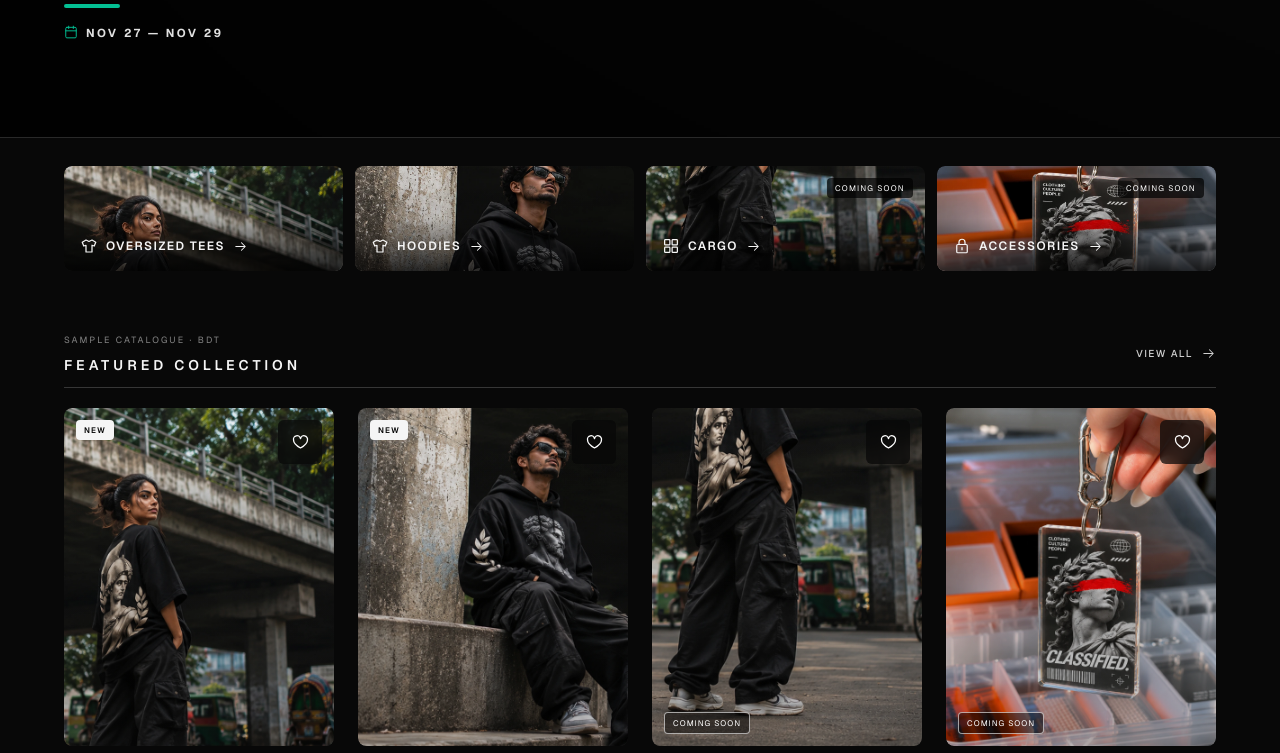
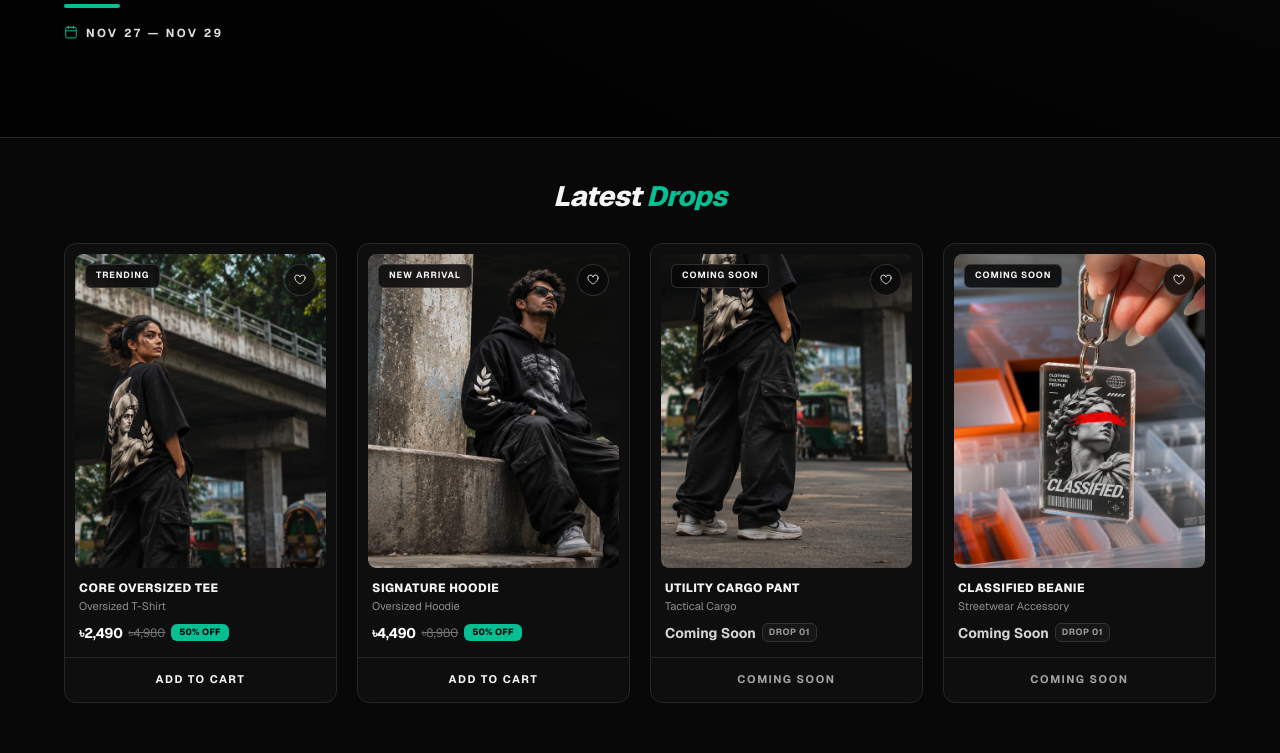
Before and after one commit to wearclassified/Classified., a Next.js app: page / in a window 1280 px wide. Shown: the part 520-1273 px from the top of the page. Built offline with nearby package versions, Linux system fonts and the light colour scheme.

Commit message:
feat: add storefront layout components and catalog data

```diff
--- a/src/components/brand-logo.tsx
+++ b/src/components/brand-logo.tsx
@@ -13,10 +13,10 @@ type BrandLogoProps = {
 export function BrandLogo({ className }: BrandLogoProps) {
   return (
     <span
-      className={`inline-flex items-center gap-2 ${binggoWood.className} ${className ?? ""}`}
+      className={`inline-flex items-center gap-2 leading-none ${binggoWood.className} ${className ?? ""}`}
     >
-      <BrandMark className="h-[1.05em] w-auto shrink-0 -translate-y-[0.05em]" />
-      <span className="leading-none text-inherit">Classified.</span>
+      <BrandMark className="h-[1.05em] w-auto shrink-0" />
+      <span className="inline-block translate-y-[0.07em] leading-none text-inherit">Classified.</span>
     </span>
   );
 }
--- a/src/features/storefront/components/hero-section.tsx
+++ b/src/features/storefront/components/hero-section.tsx
@@ -171,7 +171,7 @@ export function HeroSection() {
 
       {/* 5. Typography & Campaign Content Layer */}
       <div
-        className="relative z-10 mx-auto w-full max-w-[1600px] px-5 pt-[clamp(76px,10vh,104px)] pb-10 sm:px-8 sm:pb-20 sm:pt-24 lg:px-16 lg:pb-[clamp(76px,12vh,150px)] lg:pt-28 will-change-transform"
+        className="relative z-10 mx-auto w-full max-w-[1600px] px-5 pt-[clamp(140px,17vh,172px)] pb-14 sm:px-8 sm:pb-20 sm:pt-24 lg:px-16 lg:pb-[clamp(76px,12vh,150px)] lg:pt-28 will-change-transform"
         style={{
           transform: `translate3d(0, ${scrollY * 0.18}px, 0)`,
           opacity: Math.max(0, 1 - scrollY / 600),
--- /dev/null
+++ b/src/features/storefront/components/latest-drops-section.tsx
@@ -0,0 +1,155 @@
+"use client";
+
+import Image from "next/image";
+import Link from "next/link";
+import { formatBDT, type StoreProduct } from "../data/catalog";
+import { StoreIcon } from "./store-icon";
+
+type LatestDropsSectionProps = {
+  products: StoreProduct[];
+  wishlist: Set<string>;
+  onWishlistToggle: (productId: string) => void;
+  onAddToCart: (product: StoreProduct, size: string) => void;
+};
+
+function getDiscountPercent(price?: number, originalPrice?: number): number | null {
+  if (!price || !originalPrice || originalPrice <= price) return null;
+  return Math.round(((originalPrice - price) / originalPrice) * 100);
+}
+
+/**
+ * Drop showcase positioned directly below the hero featuring bordered cards,
+ * discount pricing pills, wishlist toggles, and quick add-to-cart actions.
+ */
+export function LatestDropsSection({
+  products,
+  wishlist,
+  onWishlistToggle,
+  onAddToCart,
+}: LatestDropsSectionProps) {
+  return (
+    <section id="latest-drops" aria-labelledby="latest-drops-heading" className="store-container pb-4 pt-7 sm:pb-6 sm:pt-10">
+      <h2
+        id="latest-drops-heading"
+        className="mb-5 text-center text-xl font-extrabold italic tracking-[-0.02em] text-[#f5f5f5] sm:mb-7 sm:text-2xl lg:text-[1.75rem]"
+      >
+        Latest <span className="text-[#03bf93]">Drops</span>
+      </h2>
+
+      <div className="grid grid-cols-2 gap-3 sm:gap-4 lg:grid-cols-4 lg:gap-5">
+        {products.map((product) => {
+          const isWishlisted = wishlist.has(product.id);
+          const discountPercent = getDiscountPercent(product.price, product.originalPrice);
+          const badgeLabel = product.dropBadge ?? (product.comingSoon ? "Coming Soon" : product.label);
+
+          return (
+            <article
+              key={product.id}
+              className="group flex min-w-0 flex-col overflow-hidden rounded-xl border border-[#262626] bg-[#0e0e0e] transition-colors duration-300 hover:border-[#3d3d3d]"
+            >
+              {/* Framed Product Media */}
+              <div className="p-2 pb-0 sm:p-2.5 sm:pb-0">
+                <div className="relative aspect-[4/5] w-full overflow-hidden rounded-lg bg-[#161616]">
+                  <Link href={`/product/${product.id}/`} className="block h-full w-full">
+                    <Image
+                      src={product.image}
+                      alt={product.imageAlt}
+                      fill
+                      unoptimized
+                      sizes="(max-width: 639px) 46vw, (max-width: 1023px) 46vw, 24vw"
+                      className="rounded-lg object-cover transition-transform duration-500 motion-reduce:transition-none group-hover:scale-[1.035]"
+                    />
+                    <span
+                      aria-hidden="true"
+                      className="pointer-events-none absolute inset-0 rounded-lg bg-gradient-to-t from-black/25 via-transparent to-black/10"
+                    />
+                  </Link>
+
+                  {badgeLabel ? (
+                    <span className="pointer-events-none absolute left-2 top-2 rounded-md border border-white/15 bg-[#080808]/85 px-2 py-0.5 text-[8px] font-bold uppercase tracking-[0.1em] text-[#f5f5f5] backdrop-blur-sm sm:left-2.5 sm:top-2.5 sm:px-2.5 sm:py-1 sm:text-[9px]">
+                      {badgeLabel}
+                    </span>
+                  ) : null}
+
+                  <button
+                    type="button"
+                    onClick={() => onWishlistToggle(product.id)}
+                    aria-pressed={isWishlisted}
+                    aria-label={`${isWishlisted ? "Remove" : "Save"} ${product.name} ${isWishlisted ? "from" : "to"} wishlist`}
+                    className={`absolute right-2 top-2 z-10 flex h-7 w-7 items-center justify-center rounded-full border border-white/15 bg-[#080808]/75 backdrop-blur-sm transition-colors hover:border-white/40 hover:text-white sm:right-2.5 sm:top-2.5 sm:h-8 sm:w-8 ${
+                      isWishlisted ? "text-[#03bf93]" : "text-white/85"
+                    }`}
+                  >
+                    <StoreIcon name="heart" size={14} className={isWishlisted ? "fill-[#03bf93]" : ""} />
+                  </button>
+                </div>
+              </div>
+
+              {/* Product Details */}
+              <Link
+                href={`/product/${product.id}/`}
+                className="flex flex-1 flex-col px-2.5 pb-3 pt-2.5 sm:px-3.5 sm:pb-3.5 sm:pt-3"
+              >
+                <h3 className="truncate text-[11px] font-extrabold uppercase tracking-[0.04em] text-[#f5f5f5] sm:text-xs">
+                  {product.name}
+                </h3>
+                <p className="mt-0.5 truncate text-[10px] text-[#8f8f8f] sm:text-[11px]">
+                  {product.categoryLabel ?? product.tagline ?? "Streetwear Essential"}
+                </p>
+
+                <div className="mt-2 flex flex-wrap items-center gap-x-1.5 gap-y-1">
+                  {product.comingSoon ? (
+                    <>
+                      <span className="text-xs font-bold text-[#d4d4d4] sm:text-sm">
+                        Coming Soon
+                      </span>
+                      <span className="rounded-md border border-[#333] bg-[#161616] px-1.5 py-0.5 text-[8px] font-bold uppercase tracking-wider text-[#9a9a9a] sm:text-[9px]">
+                        Drop 01
+                      </span>
+                    </>
+                  ) : (
+                    <>
+                      <span className="text-xs font-bold tracking-tight text-white sm:text-sm">
+                        {formatBDT(product.price ?? 0)}
+                      </span>
+                      {product.originalPrice ? (
+                        <span className="text-[10px] text-[#737373] line-through sm:text-xs">
+                          {formatBDT(product.originalPrice)}
+                        </span>
+                      ) : null}
+                      {discountPercent ? (
+                        <span className="rounded-md bg-[#03bf93] px-1.5 py-0.5 text-[8px] font-extrabold uppercase tracking-wide text-[#080808] sm:px-2 sm:text-[9px]">
+                          {discountPercent}% OFF
+                        </span>
+                      ) : null}
+                    </>
+                  )}
+                </div>
+              </Link>
+
+              {/* Full-Width Bottom Action */}
+              <div className="border-t border-[#262626]">
+                {product.comingSoon ? (
+                  <Link
+                    href={`/product/${product.id}/`}
+                    className="flex min-h-10 w-full items-center justify-center text-[10px] font-bold uppercase tracking-[0.14em] text-[#a3a3a3] transition-colors hover:bg-white/5 hover:text-white sm:min-h-11 sm:text-[11px]"
+                  >
+                    Coming Soon
+                  </Link>
+                ) : (
+                  <button
+                    type="button"
+                    onClick={() => onAddToCart(product, "M")}
+                    className="flex min-h-10 w-full items-center justify-center text-[10px] font-bold uppercase tracking-[0.14em] text-[#f5f5f5] transition-colors hover:bg-[#f5f5f5] hover:text-[#080808] sm:min-h-11 sm:text-[11px]"
+                  >
+                    Add to Cart
+                  </button>
+                )}
+              </div>
+            </article>
+          );
+        })}
+      </div>
+    </section>
+  );
+}
--- a/src/features/storefront/components/storefront-footer.tsx
+++ b/src/features/storefront/components/storefront-footer.tsx
@@ -39,7 +39,7 @@ export function StorefrontFooter({ hasMobileBottomNav = true }: { hasMobileBotto
     >
       <div className="store-container grid gap-8 py-9 sm:grid-cols-2 sm:gap-6 sm:py-12 lg:grid-cols-[1.4fr_1fr_1fr_1fr]">
         <div>
-          <Link href="/" aria-label="Classified home" className="inline-flex">
+          <Link href="/" aria-label="Classified home" className="inline-flex w-fit items-center leading-none">
             <BrandLogo className="text-2xl text-[#f5f5f5]" />
           </Link>
           <p className="mt-3 max-w-xs text-xs leading-5 text-[#929292]">
--- a/src/features/storefront/components/storefront-header.tsx
+++ b/src/features/storefront/components/storefront-header.tsx
@@ -52,7 +52,7 @@ export function StorefrontHeader({
           }`}
         >
           <div className="mx-auto grid h-full max-w-[1600px] grid-cols-[1fr_auto_1fr] items-center px-8 xl:px-16">
-            <Link href="/" aria-label="Classified home" className="w-fit">
+            <Link href="/" aria-label="Classified home" className="inline-flex w-fit items-center leading-none">
               <BrandLogo className="text-[1.65rem] tracking-tight text-[#f5f5f5]" />
             </Link>
 
@@ -115,7 +115,7 @@ export function StorefrontHeader({
               : "border-b border-transparent bg-transparent"
           }`}
         >
-          <Link href="/" aria-label="Classified home" className="w-fit">
+          <Link href="/" aria-label="Classified home" className="inline-flex w-fit items-center leading-none">
             <BrandLogo className="text-[1.35rem] tracking-tight text-[#f5f5f5]" />
           </Link>
           <div className="flex items-center gap-0.5">
--- a/src/features/storefront/components/storefront-home.tsx
+++ b/src/features/storefront/components/storefront-home.tsx
@@ -4,6 +4,7 @@ import { useMemo, useState } from "react";
 import { CategorySection } from "./category-section";
 import { FeaturedCollection } from "./featured-collection";
 import { HeroSection } from "./hero-section";
+import { LatestDropsSection } from "./latest-drops-section";
 import { BrandManifesto } from "./brand-manifesto";
 import { MembershipSection } from "./membership-section";
 import { MobileBottomNav } from "./mobile-bottom-nav";
@@ -71,6 +72,11 @@ export function StorefrontHome() {
   }
 
   function addToCart(product: StoreProduct, size: string) {
+    if (product.comingSoon) {
+      setAnnouncement(`${product.name} is coming soon and is not orderable.`);
+      return;
+    }
+
     setCartLines((current) => {
       const existing = current.find((line) => line.product.id === product.id && line.size === size);
       if (existing) {
@@ -119,6 +125,12 @@ export function StorefrontHome() {
       />
       <main className="pb-16 lg:pb-0">
         <HeroSection />
+        <LatestDropsSection
+          products={storeProducts}
+          wishlist={wishlist}
+          onWishlistToggle={toggleWishlist}
+          onAddToCart={addToCart}
+        />
         <CategorySection
           selectedCategory={selectedCategory}
           onSelectCategory={(category) => {
--- a/src/features/storefront/data/catalog.ts
+++ b/src/features/storefront/data/catalog.ts
@@ -4,10 +4,13 @@ export type StoreProduct = {
   id: string;
   name: string;
   category: StoreCategoryId;
+  categoryLabel?: string;
   price?: number;
+  originalPrice?: number;
   image: string;
   imageAlt: string;
   label?: string;
+  dropBadge?: string;
   comingSoon?: boolean;
   tagline?: string;
   description?: string;
@@ -61,10 +64,13 @@ export const storeProducts: StoreProduct[] = [
     id: "core-oversized-tee",
     name: "Core Oversized Tee",
     category: "tees",
+    categoryLabel: "Oversized T-Shirt",
     price: 2490,
+    originalPrice: 4980,
     image: "/images/product-core-oversized-tee.webp",
     imageAlt: "Classified Core Oversized Tee in heavyweight black cotton featuring Greek statue back print",
     label: "New",
+    dropBadge: "Trending",
     tagline: "Heavyweight 280 GSM Boxy Graphic Tee",
     description:
       "Cut from ultra-dense 280 GSM compact combed cotton. Designed with dropped shoulders, elongated sleeves, and a structured 1.25\" ribbed collar that retains its shape over years of wear. Features the archival classical Greek statue artwork screen-printed across the back with subtle discharge ink for a soft, breathable hand feel.",
@@ -92,10 +98,13 @@ export const storeProducts: StoreProduct[] = [
     id: "signature-hoodie",
     name: "Signature Hoodie",
     category: "hoodies",
+    categoryLabel: "Oversized Hoodie",
     price: 4490,
+    originalPrice: 8980,
     image: "/images/product-signature-hoodie.webp",
     imageAlt: "Classified Signature Hoodie in heavy black fleece with classical Greek sculpture graphic",
     label: "New",
+    dropBadge: "New Arrival",
     tagline: "460 GSM Heavy French Terry Fleece",
     description:
       "Engineered for maximum drape and structural silhouette. Crafted from custom-knit 460 GSM combed French terry cotton with a dry, substantial hand feel. Features a double-layered crossover hood without drawstrings, dropped shoulders, relaxed kangaroo pouch, and classical Greek bust artwork with laurel sleeve embellishments.",
@@ -123,8 +132,10 @@ export const storeProducts: StoreProduct[] = [
     id: "utility-cargo-pant",
     name: "Utility Cargo Pant",
     category: "cargo",
+    categoryLabel: "Tactical Cargo",
     image: "/images/product-utility-cargo-pant.webp",
     imageAlt: "Classified Utility Cargo Pant in relaxed heavyweight cotton with 3D flap pockets",
+    dropBadge: "Coming Soon",
     comingSoon: true,
     tagline: "Tactical Relaxed Cotton Twill",
     description:
@@ -151,8 +162,10 @@ export const storeProducts: StoreProduct[] = [
     id: "classified-beanie",
     name: "Classified Beanie",
     category: "accessories",
+    categoryLabel: "Streetwear Accessory",
     image: "/images/product-classified-beanie.webp",
     imageAlt: "Classified Streetwear Tag & Acrylic Accessory Charm",
+    dropBadge: "Coming Soon",
     comingSoon: true,
     tagline: "Laser-Engraved Streetwear Tag & Charm",
     description:
```
